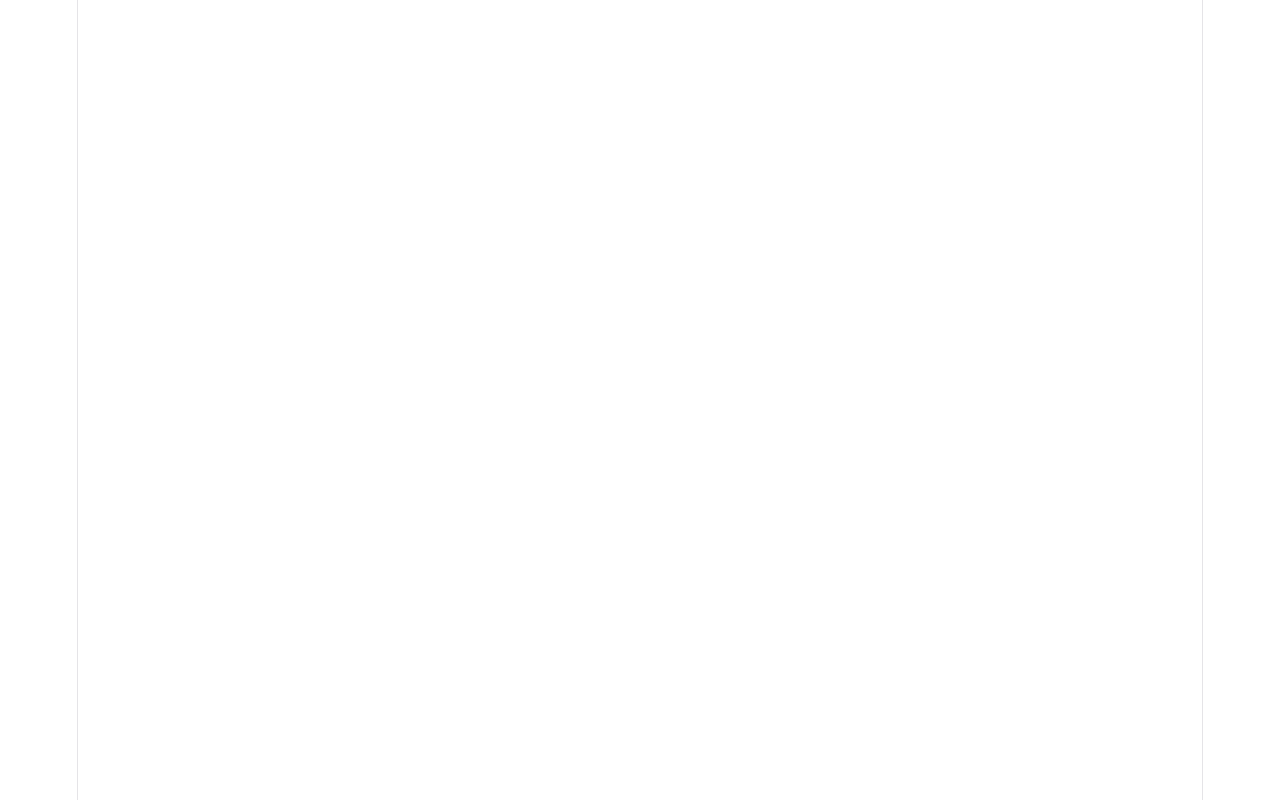
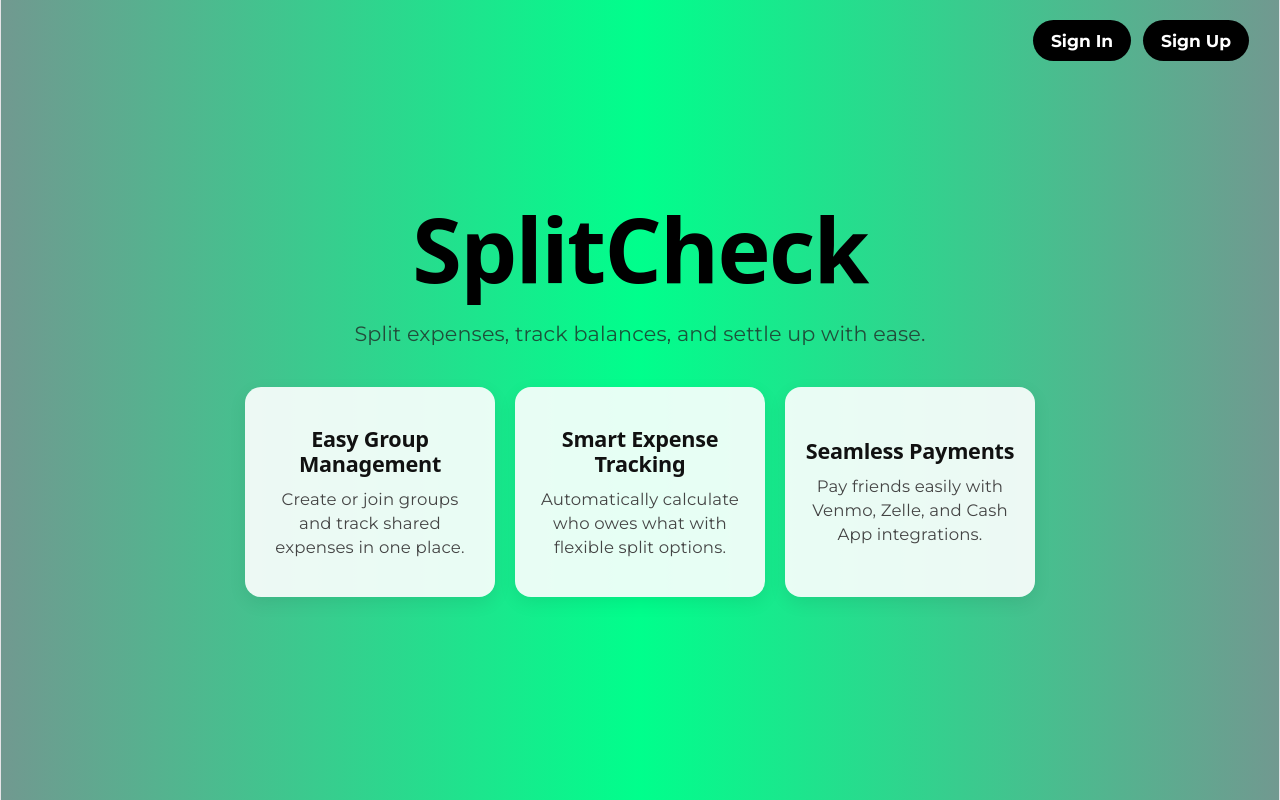
Before and after one commit to cocopuff2234/GroupExpenseTracker, a React (Vite) app in the folder my-react-app/: page /landing in a window 1280 px wide. Before the commit this address had no page. Built offline with nearby package versions, Linux system fonts and the light colour scheme.

Commit message:
Landing Page implemented

```diff
--- a/my-react-app/index.html
+++ b/my-react-app/index.html
@@ -3,8 +3,10 @@
   <head>
     <meta charset="UTF-8" />
     <link rel="icon" type="image/svg+xml" href="/favicon.svg" />
-    <meta name="viewport" content="width=device-width, initial-scale=1.0" />
-    <title>my-react-app</title>
+    <link rel="preconnect" href="https://fonts.googleapis.com">
+    <link rel="preconnect" href="https://fonts.gstatic.com" crossorigin>
+    <link href="https://fonts.googleapis.com/css2?family=Montserrat:wght@400;700&display=swap" rel="stylesheet">
+    <title>SplitCheck</title>
   </head>
   <body>
     <div id="root"></div>
--- a/my-react-app/src/App.jsx
+++ b/my-react-app/src/App.jsx
@@ -1,139 +1,20 @@
-import { useState } from 'react'
-import reactLogo from './assets/react.svg'
-import viteLogo from './assets/vite.svg'
-import heroImg from './assets/hero.png'
+import { Routes, Route } from 'react-router-dom'
 import './App.css'
-import { Routes, Route, useNavigate } from 'react-router-dom'
+import Landing from './Landing'
+import SignIn from './SignIn'
+import SignUp from './SignUp'
 import Settings from './Settings'
 
-function Home() {
-  const [count, setCount] = useState(0)
-  const navigate = useNavigate()
-
-  return (
-    <>
-      <section id="center">
-        <div className="hero">
-          <img src={heroImg} className="base" width="170" height="179" alt="" />
-          <img src={reactLogo} className="framework" alt="React logo" />
-          <img src={viteLogo} className="vite" alt="Vite logo" />
-        </div>
-        <div>
-          <h1>Get started</h1>
-          <p>
-            Edit <code>src/App.jsx</code> and save to test <code>HMR</code>
-          </p>
-        </div>
-        <button
-          className="counter"
-          onClick={() => setCount((count) => count + 1)}
-        >
-          Count is {count}
-        </button>
-
-        <button
-        className = 'counter'
-        onClick={() => navigate('/settings')}
-        >
-          Go to Settings
-        </button>
-
-      </section>
-
-      <div className="ticks"></div>
-
-      <section id="next-steps">
-        <div id="docs">
-          <svg className="icon" role="presentation" aria-hidden="true">
-            <use href="/icons.svg#documentation-icon"></use>
-          </svg>
-          <h2>Documentation</h2>
-          <p>Your questions, answered</p>
-          <ul>
-            <li>
-              <a href="https://vite.dev/" target="_blank">
-                <img className="logo" src={viteLogo} alt="" />
-                Explore Vite
-              </a>
-            </li>
-            <li>
-              <a href="https://react.dev/" target="_blank">
-                <img className="button-icon" src={reactLogo} alt="" />
-                Learn more
-              </a>
-            </li>
-          </ul>
-        </div>
-        <div id="social">
-          <svg className="icon" role="presentation" aria-hidden="true">
-            <use href="/icons.svg#social-icon"></use>
-          </svg>
-          <h2>Connect with us</h2>
-          <p>Join the Vite community</p>
-          <ul>
-            <li>
-              <a href="https://github.com/vitejs/vite" target="_blank">
-                <svg
-                  className="button-icon"
-                  role="presentation"
-                  aria-hidden="true"
-                >
-                  <use href="/icons.svg#github-icon"></use>
-                </svg>
-                GitHub
-              </a>
-            </li>
-            <li>
-              <a href="https://chat.vite.dev/" target="_blank">
-                <svg
-                  className="button-icon"
-                  role="presentation"
-                  aria-hidden="true"
-                >
-                  <use href="/icons.svg#discord-icon"></use>
-                </svg>
-                Discord
-              </a>
-            </li>
-            <li>
-              <a href="https://x.com/vite_js" target="_blank">
-                <svg
-                  className="button-icon"
-                  role="presentation"
-                  aria-hidden="true"
-                >
-                  <use href="/icons.svg#x-icon"></use>
-                </svg>
-                X.com
-              </a>
-            </li>
-            <li>
-              <a href="https://bsky.app/profile/vite.dev" target="_blank">
-                <svg
-                  className="button-icon"
-                  role="presentation"
-                  aria-hidden="true"
-                >
-                  <use href="/icons.svg#bluesky-icon"></use>
-                </svg>
-                Bluesky
-              </a>
-            </li>
-          </ul>
-        </div>
-      </section>
-
-      <div className="ticks"></div>
-      <section id="spacer"></section>
-    </>
-  )
-}
 function App() {
   return (
     <Routes>
-      <Route path="/" element={<Home />} />
+      <Route path="/" element={<Landing />} />
       <Route path="/settings" element={<Settings />} />
+      <Route path="/signin" element={<SignIn />} />
+      <Route path="/signup" element={<SignUp />} />
+      <Route path="/landing" element={<Landing />} />
     </Routes>
   )
 }
+
 export default App
--- /dev/null
+++ b/my-react-app/src/Landing.css
@@ -0,0 +1,126 @@
+html,
+body,
+#root {
+  width: 100%;
+  min-height: 100%;
+  margin: 0;
+  padding: 0;
+}
+
+body {
+  overflow-x: hidden;
+}
+
+.landing-container {
+  min-height: 100vh;
+  width: 100%;
+  background: #719990;
+  background: linear-gradient(
+    90deg,
+    rgba(113, 153, 144, 1) 0%,
+    rgba(0, 255, 140, 1) 50%,
+    rgba(113, 153, 144, 1) 100%
+  );
+  font-family: 'Montserrat', sans-serif;
+  display: flex;
+  flex-direction: column;
+  align-items: center;
+  justify-content: center;
+  position: relative;
+  box-sizing: border-box;
+}
+
+/* Header */
+.landing-header {
+  position: absolute;
+  top: 20px;
+  right: 30px;
+  display: flex;
+  gap: 12px;
+  z-index: 10;
+}
+
+.auth-button {
+  padding: 10px 18px;
+  background-color: #000;
+  color: #fff;
+  border: none;
+  border-radius: 999px;
+  cursor: pointer;
+  font-family: 'Montserrat', sans-serif;
+  font-weight: 600;
+  font-size: 0.95rem;
+  transition: all 0.25s ease;
+}
+
+.auth-button:hover {
+  transform: translateY(-2px);
+  opacity: 0.9;
+}
+
+/* Title */
+.title-section {
+  text-align: center;
+  margin-bottom: 40px;
+  padding: 0 20px;
+}
+
+.landing-title {
+  font-size: 5rem;
+  font-weight: 800;
+  color: #000;
+  margin: 0;
+  line-height: 1;
+}
+
+.landing-subtitle {
+  margin-top: 28px;
+  font-size: 1.15rem;
+  color: #1f1f1f;
+  opacity: 0.75;
+}
+
+/* Cards */
+.cards-container {
+  display: flex;
+  justify-content: center;
+  align-items: center;
+  gap: 20px;
+  flex-wrap: nowrap;
+  padding: 0 20px;
+  box-sizing: border-box;
+}
+
+.feature-card {
+  width: 250px;
+  height: 210px;
+  background: rgba(255, 255, 255, 0.9);
+  border-radius: 16px;
+  padding: 20px;
+  box-shadow: 0 6px 18px rgba(0, 0, 0, 0.08);
+  text-align: center;
+  display: flex;
+  flex-direction: column;
+  justify-content: center;
+  box-sizing: border-box;
+  transition: all 0.25s ease;
+}
+
+.feature-card:hover {
+  transform: translateY(-5px);
+  box-shadow: 0 12px 26px rgba(0, 0, 0, 0.12);
+}
+
+.feature-card h2 {
+  font-size: 1.2rem;
+  font-weight: 700;
+  color: #111;
+  margin: 0 0 10px 0;
+}
+
+.feature-card p {
+  font-size: 0.92rem;
+  line-height: 1.45;
+  color: #444;
+  margin: 0;
+}
--- a/my-react-app/src/Landing.jsx
+++ b/my-react-app/src/Landing.jsx
@@ -0,0 +1,52 @@
+import React from 'react';
+import './Landing.css';
+
+const Landing = () => {
+  return (
+    <div className="landing-container">
+      {/* Header */}
+      <header className="landing-header">
+        <button
+          className="auth-button sign-in"
+          onClick={() => (window.location.href = '/signin')}
+        >
+          Sign In
+        </button>
+        <button
+          className="auth-button sign-up"
+          onClick={() => (window.location.href = '/signup')}
+        >
+          Sign Up
+        </button>
+      </header>
+
+      {/* Title */}
+      <div className="title-section">
+        <h1 className="landing-title">SplitCheck</h1>
+        <p className="landing-subtitle">
+          Split expenses, track balances, and settle up with ease.
+        </p>
+      </div>
+
+      {/* Cards */}
+      <div className="cards-container">
+        <div className="feature-card">
+            <h2>Easy Group Management</h2>
+            <p>Create or join groups and track shared expenses in one place.</p>
+            </div>
+
+            <div className="feature-card">
+            <h2>Smart Expense Tracking</h2>
+            <p>Automatically calculate who owes what with flexible split options.</p>
+            </div>
+
+            <div className="feature-card">
+            <h2>Seamless Payments</h2>
+            <p>Pay friends easily with Venmo, Zelle, and Cash App integrations.</p>
+            </div>
+      </div>
+    </div>
+  );
+};
+
+export default Landing;
--- a/my-react-app/src/Settings.jsx
+++ b/my-react-app/src/Settings.jsx
@@ -73,4 +73,4 @@ function Settings(){
     </section>
   )
 }
-export default Settings
+export default Settings;
--- a/my-react-app/src/SignIn.jsx
+++ b/my-react-app/src/SignIn.jsx
@@ -0,0 +1,13 @@
+import React from 'react';
+
+const SignIn = () => {
+  return (
+    <div style={{ padding: '50px', textAlign: 'center', fontFamily: 'Montserrat, sans-serif' }}>
+      <h1>Sign In</h1>
+      <p>Sign in functionality coming soon...</p>
+      <button onClick={() => window.location.href = '/'}>Back to Home</button>
+    </div>
+  );
+};
+
+export default SignIn;
--- a/my-react-app/src/SignUp.jsx
+++ b/my-react-app/src/SignUp.jsx
@@ -0,0 +1,13 @@
+import React from 'react';
+
+const SignUp = () => {
+  return (
+    <div style={{ padding: '50px', textAlign: 'center', fontFamily: 'Montserrat, sans-serif' }}>
+      <h1>Sign Up</h1>
+      <p>Sign up functionality coming soon...</p>
+      <button onClick={() => window.location.href = '/'}>Back to Home</button>
+    </div>
+  );
+};
+
+export default SignUp;
--- a/my-react-app/src/main.jsx
+++ b/my-react-app/src/main.jsx
@@ -1,8 +1,8 @@
 import { StrictMode } from 'react'
 import { createRoot } from 'react-dom/client'
+import { BrowserRouter } from 'react-router-dom'
 import './index.css'
 import App from './App.jsx'
-import { BrowserRouter } from 'react-router-dom'
 
 createRoot(document.getElementById('root')).render(
   <StrictMode>
```
